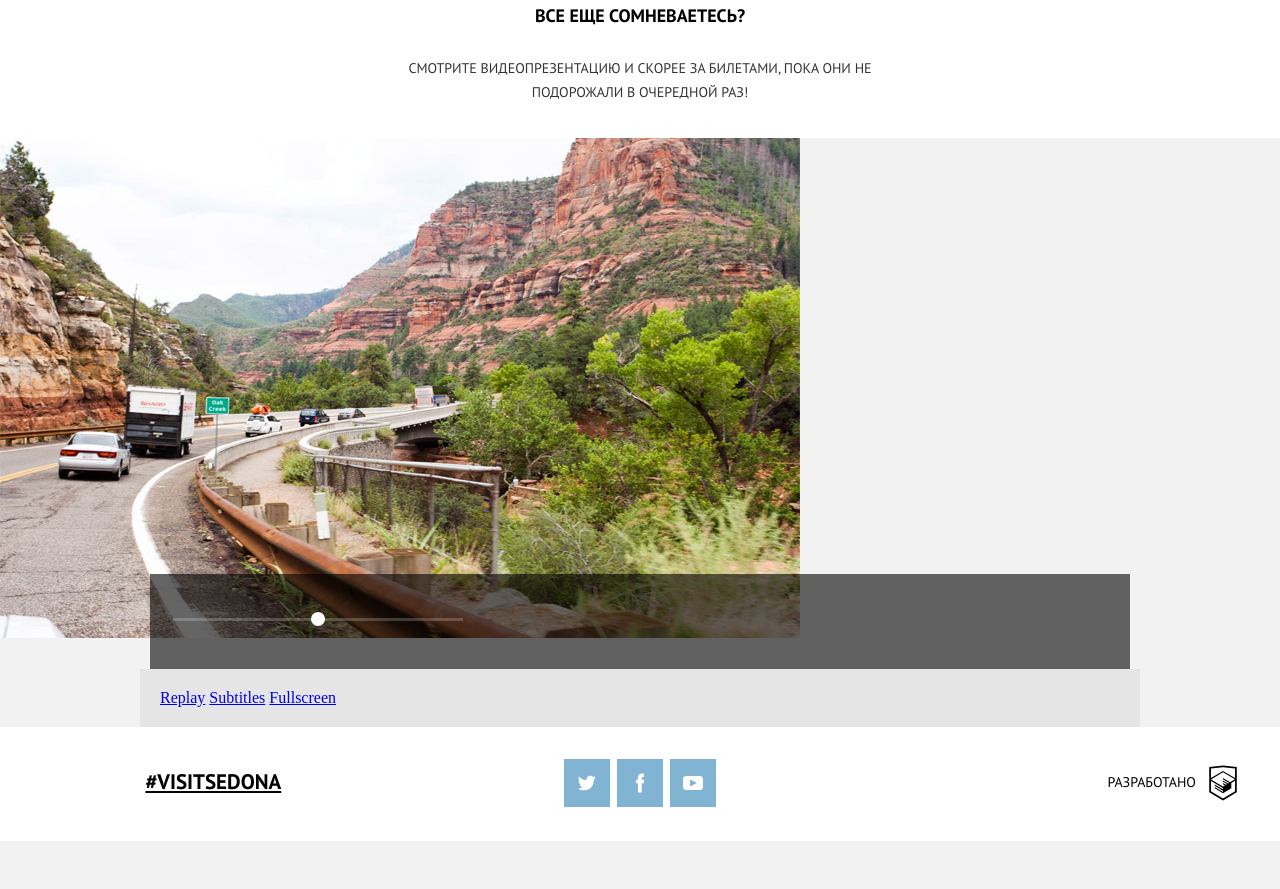
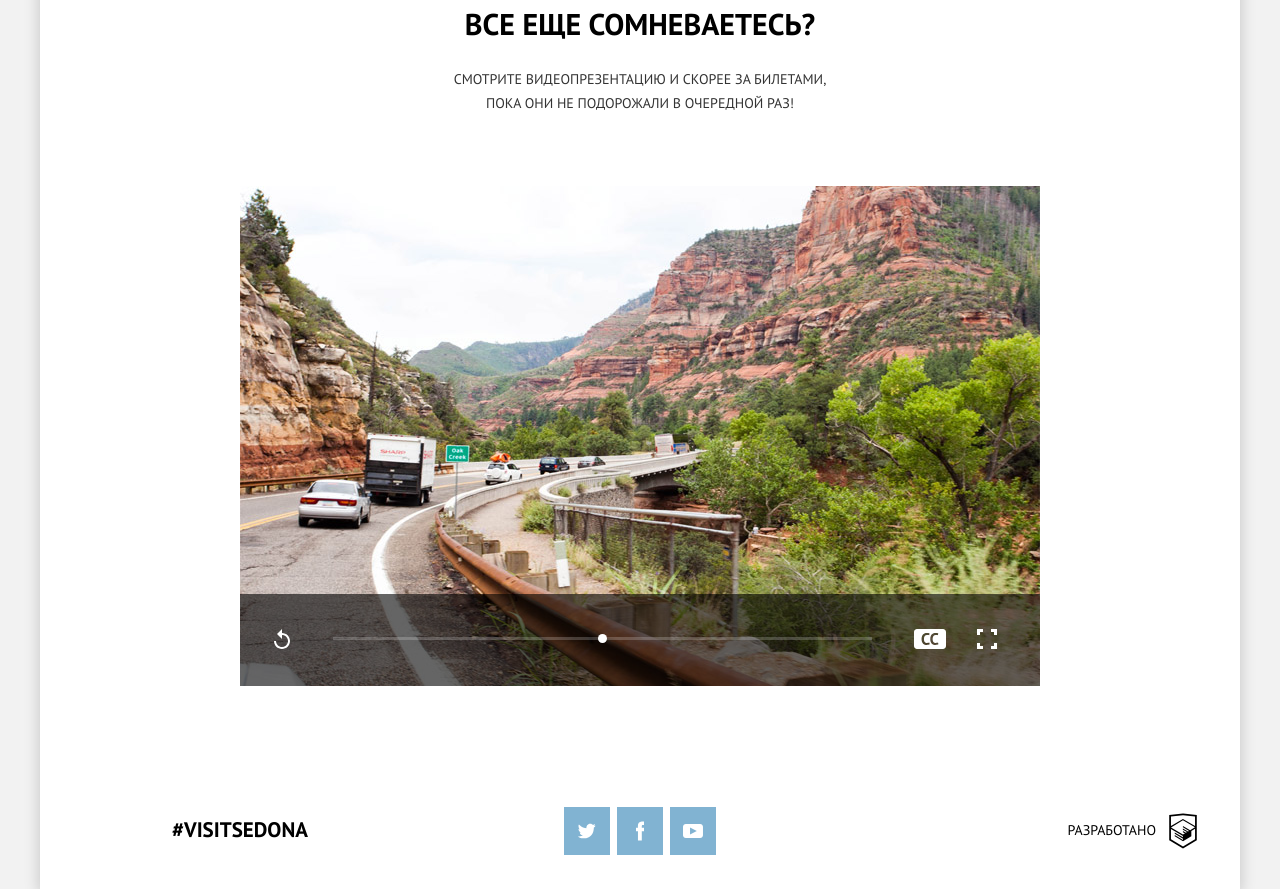
Before and after one commit to downtempa/107653-sedona, a website: page photo.html in a window 1280 px wide. Shown: the part 1372-2261 px from the top of the page. Before the commit the page ends 2213 px from the top, so only its background shows below. Drawn offline with nearby package versions, Linux system fonts and the light colour scheme; files that its build step writes are made by us from their sources; files whose address does not match are found by name.

Commit message:
photo page

```diff
--- a/photo.html
+++ b/photo.html
@@ -188,7 +188,6 @@
           </div>
         </article>
     </section>
-    </div>
     <section class="video">
       <section class="intro  intro--outro intro--video">
         <h2 class="intro__title intro__title--outro  intro__title--video">Все еще сомневаетесь?</h2>
@@ -201,14 +200,50 @@
             <source media="(min-width: 768px)" srcset="img/video-tablet@1x.jpg 1x, img/video-tablet@2x.jpg 2x">
             <img src="img/video-mobile@1x.jpg" srcset="img/video-mobile@2x.jpg 2x" alt="Видео">
           </picture>
-          <div class="player__progress-bar-field">
+          <div class="player__controls">
             <input class="player__progress-bar  range" type="range">
+
+
+            <a href="#" class="player__item player__item--replay">
+              <svg version="1.0" id="Layer_1" xmlns="http://www.w3.org/2000/svg" xmlns:xlink="http://www.w3.org/1999/xlink" x="0px" y="0px" width="16px" height="20px" viewBox="0 0 16 20" enable-background="new 0 0 16 20" xml:space="preserve">
+                <path d="M8,4V0L3,5l5,5V6c3.315,0,6,2.686,6,6s-2.685,6-6,6s-6-2.686-6-6H0c0,4.42,3.58,8,8,8s8-3.58,8-8S12.42,4,8,4z" />
+              </svg>
+            </a>
+
+
+            <a href="#" class="player__item player__item--subtitles">
+              <svg version="1.0" id="Layer_1" xmlns="http://www.w3.org/2000/svg" xmlns:xlink="http://www.w3.org/1999/xlink" x="0px" y="0px" width="32px" height="20px" viewBox="0 0 32 20" enable-background="new 0 0 32 20" xml:space="preserve">
+                <path d="M29,0H3C1.35,0,0,1.35,0,3v14c0,1.65,1.35,3,3,3h26c1.65,0,3-1.35,3-3V3C32,1.35,30.65,0,29,0z
+   M14.403,15.854c-0.545,0.108-1.104,0.164-1.678,0.164c-0.694,0-1.354-0.107-1.976-0.323c-0.623-0.214-1.172-0.562-1.646-1.041
+  s-0.852-1.103-1.133-1.868C7.69,12.02,7.551,11.091,7.551,10c0-1.134,0.157-2.085,0.471-2.851c0.315-0.768,0.723-1.384,1.224-1.854
+  c0.502-0.468,1.062-0.804,1.679-1.008c0.616-0.204,1.233-0.307,1.852-0.307c0.66,0,1.22,0.045,1.678,0.134
+  c0.457,0.087,0.835,0.192,1.133,0.313L15.14,6.347c-0.254-0.121-0.555-0.209-0.902-0.265C13.891,6.027,13.47,6,12.973,6
+  c-0.915,0-1.649,0.325-2.206,0.977c-0.558,0.651-0.836,1.663-0.836,3.031c0,0.598,0.067,1.142,0.199,1.632
+  c0.132,0.493,0.334,0.913,0.603,1.26c0.271,0.349,0.607,0.619,1.01,0.812c0.402,0.193,0.867,0.29,1.396,0.29
+  c0.496,0,0.915-0.049,1.257-0.148c0.342-0.099,0.639-0.227,0.893-0.38l0.463,1.841C15.398,15.564,14.949,15.745,14.403,15.854z
+   M23.101,15.854c-0.545,0.108-1.105,0.164-1.678,0.164c-0.694,0-1.354-0.107-1.976-0.323c-0.623-0.214-1.172-0.562-1.646-1.041
+  s-0.852-1.103-1.133-1.868c-0.281-0.767-0.421-1.695-0.421-2.786c0-1.134,0.157-2.085,0.471-2.851
+  c0.314-0.768,0.723-1.384,1.223-1.854c0.502-0.468,1.062-0.804,1.68-1.008c0.616-0.204,1.233-0.307,1.851-0.307
+  c0.661,0,1.221,0.045,1.678,0.134c0.458,0.087,0.836,0.192,1.133,0.313l-0.446,1.918c-0.253-0.121-0.554-0.209-0.901-0.265
+  C22.588,6.027,22.166,6,21.67,6c-0.915,0-1.649,0.325-2.206,0.977c-0.558,0.651-0.836,1.663-0.836,3.031
+  c0,0.598,0.067,1.142,0.199,1.632c0.132,0.493,0.334,0.913,0.603,1.26c0.271,0.349,0.606,0.619,1.009,0.812
+  c0.402,0.193,0.868,0.29,1.396,0.29c0.497,0,0.915-0.049,1.257-0.148c0.342-0.099,0.64-0.227,0.894-0.38l0.463,1.841
+  C24.096,15.564,23.646,15.745,23.101,15.854z" />
+              </svg>
+            </a>
+
+
+            <a href="#" class="player__item player__item--fullscreen">
+              <svg version="1.0" id="Layer_1" xmlns="http://www.w3.org/2000/svg" xmlns:xlink="http://www.w3.org/1999/xlink" x="0px" y="0px" width="20px" height="20px" viewBox="0 0 20 20" enable-background="new 0 0 20 20" xml:space="preserve">
+                <g>
+                  <polygon points="0,0 0,3 0,6 3,6 3,3 6,3 6,0 3,0   " />
+                  <polygon points="3,14 0,14 0,17 0,20 3,20 6,20 6,17 3,17   " />
+                  <polygon points="17,0 14,0 14,3 17,3 17,6 20,6 20,3 20,0   " />
+                  <polygon points="17,17 14,17 14,20 17,20 20,20 20,17 20,14 17,14   " />
+                </g>
+              </svg>
+            </a>
           </div>
-        </div>
-        <div class="player__controls">
-          <a href="#" class="player__replay-btn">Replay</a>
-          <a href="#" class="player__subtitles-btn">Subtitles</a>
-          <a href="#" class="player__fullscreen-btn">Fullscreen</a>
         </div>
       </section>
     </section>
--- a/sass/blocks/intro.scss
+++ b/sass/blocks/intro.scss
@@ -63,6 +63,13 @@
   }
   &--video {
     padding-bottom: 20px;
+    @media ($tablet-widths) {
+      margin-bottom: 39px;
+    }
+    @media ($desktop-widths) {
+      padding-top: 72px;
+      margin-bottom: 37px;
+    }
   }
   // заголовок
   &__title {
@@ -93,6 +100,9 @@
     }
     &--video {
       font-size: 18px;
+      @media ($tablet-widths) {
+        font-size: 30px;
+      }
     }
   }
   // текстовая часть
@@ -137,8 +147,18 @@
         padding-right: 402px;
       }
     }
-&--video {
+    &--video {
       margin-top: 27px;
+      @media ($tablet-widths) {
+        margin-top: 30px;
+        padding-left: 176px;
+        padding-right: 176px;
+      }
+      @media ($desktop-widths) {
+        margin-top: 30px;
+        padding-left: 413px;
+        padding-right: 413px;
+      }
     }
   }
   // кнопка поиска, появляется = блок интро в нижней части страницы
--- a/sass/blocks/main-footer.scss
+++ b/sass/blocks/main-footer.scss
@@ -19,6 +19,7 @@
     color: black;
     font-weight: 900;
     text-transform: uppercase;
+    text-decoration: none;
     @media ($tablet-widths) {
       width: 33.33%;
       margin-top: 10px;
--- a/sass/blocks/page.scss
+++ b/sass/blocks/page.scss
@@ -5,6 +5,7 @@
   &__wrapper {
     max-width: 1200px;
     margin: 0 auto;
+    background-color: white;
     @media (min-width: 1200px) {
       box-shadow: 0px 5px 15px 0px rgba(0, 1, 1, 0.2);
     }
--- a/sass/blocks/player.scss
+++ b/sass/blocks/player.scss
@@ -1,16 +1,93 @@
 .player {
-  &__progress-bar-field {
-    padding: 23px;
-    background: rgba(0, 0, 0, 0.6);
+  width: 320px;
+  margin: 0 auto;
+  @media ($tablet-widths) {
+    width: 648px;
+  }
+  @media ($desktop-widths) {
+    width: 800px;
+  }
+  &__content {
+    @media ($tablet-widths) {
+      position: relative;
+    }
+    & img {
+      vertical-align: bottom;
+    }
+  }
+  &__controls {
+    padding-right: 23px;
+    padding-left: 23px;
+    padding-top: 22px;
+    background: linear-gradient(to top, #f2f2f2 59.5%, rgba(0,0,0,0.6) 50%);
     width: 73%;
     margin: 0 auto;
     position: relative;
-    margin-top: -68px;
+    margin-top: -45px;
+
+        display: flex;
+    min-height: 90px;
+    flex-wrap: wrap;
+    justify-content: space-between;
+    align-items: flex-start;
+    @media ($tablet-widths) {
+      position: absolute;
+    bottom: 0;
+    width: 100%;
+    background: rgba(0, 0, 0, 0.6);
+    /* padding: 0; */
+    padding-left: 0;
+    padding-right: 0;
+    /* margin: 0; */
+    min-height: 70px;
+    justify-content: flex-start;
+    margin-top: 0;
+    }
   }
-  &__controls {
-    padding: 20px;
-    background: #e5e5e5;
-    width: 75%;
-    margin: 0 auto;
+  &__item {
+    display: block;
+    text-decoration: none;
+    @media ($tablet-widths) {
+      margin-top: 13px;
+    }
+    &--replay {
+      @media ($tablet-widths) {
+        order: -1;
+    margin-left: 34px;
+      }
+    }
+    &--subtitles {
+      margin-left: 44.5%;
+      @media ($tablet-widths) {
+        margin-left: 42px;
+      }
+    }
+    &--fullscreen {
+
+      @media ($tablet-widths) {
+        margin-left: 31px;
+      }
+    }
+    & svg {
+      fill: #5c6870;
+      @media ($tablet-widths) {
+      fill: white;
+    }
+    }
+  }
+  &__progress-bar {
+    margin-bottom: 23px;
+    @media ($tablet-widths) {
+      margin-left: 43px;
+    width: 389px;
+    margin-bottom: 0;
+    margin-top: 3px;
+    }
+    @media ($desktop-widths) {
+
+    width: 539px;
+
+    margin-top: 1px;
+    }
   }
 }
--- a/sass/blocks/range.scss
+++ b/sass/blocks/range.scss
@@ -2,12 +2,10 @@
   .range {
   background-color: transparent;
   position: relative;
-  // margin: 18px 0;
+
   width: 100%;
   -webkit-appearance: none;
   @media ($tablet-widths) {
-    //   margin-top: 23px;
-    //   margin-right: -7px;
     width: 200px;
     min-height: 44px;
   }
@@ -41,9 +39,9 @@
   }
   // RANGE THUMB
   &::-webkit-slider-thumb {
-    width: 14px;
-    height: 14px;
-    margin-top: -6px;
+    width: 9px;
+    height: 9px;
+    margin-top: -3px;
     cursor: pointer;
     // box-shadow: 1px 1px 1px #000000, 0px 0px 1px #0d0d0d;
     // border: 2px solid #d22957;
@@ -52,9 +50,9 @@
     -webkit-appearance: none;
   }
   &::-moz-range-thumb {
-    width: 10px;
-    height: 10px;
-    margin-top: -6px;
+    width: 9px;
+    height: 9px;
+    margin-top: -3px;
     cursor: pointer;
     // box-shadow: 1px 1px 1px #000000, 0px 0px 1px #0d0d0d;
     // border: 2px solid black;
@@ -62,8 +60,8 @@
     background: white;
   }
   &::-ms-thumb {
-    width: 10px;
-    height: 10px;
+    width: 9px;
+    height: 9px;
     margin-top: 0;
     cursor: pointer;
     // border: 2px solid black;
--- a/sass/blocks/video.scss
+++ b/sass/blocks/video.scss
@@ -1,3 +1,12 @@
 .video {
   margin-top: 8px;
+  margin-bottom: 43px;
+  @media ($tablet-widths) {
+    margin-top: 10px;
+    margin-bottom: 45px;
+  }
+  @media ($desktop-widths) {
+    margin-top: 0;
+    margin-bottom: 89px;
+  }
 }
```
Lines whose indentation alone changed are shown as unchanged.
